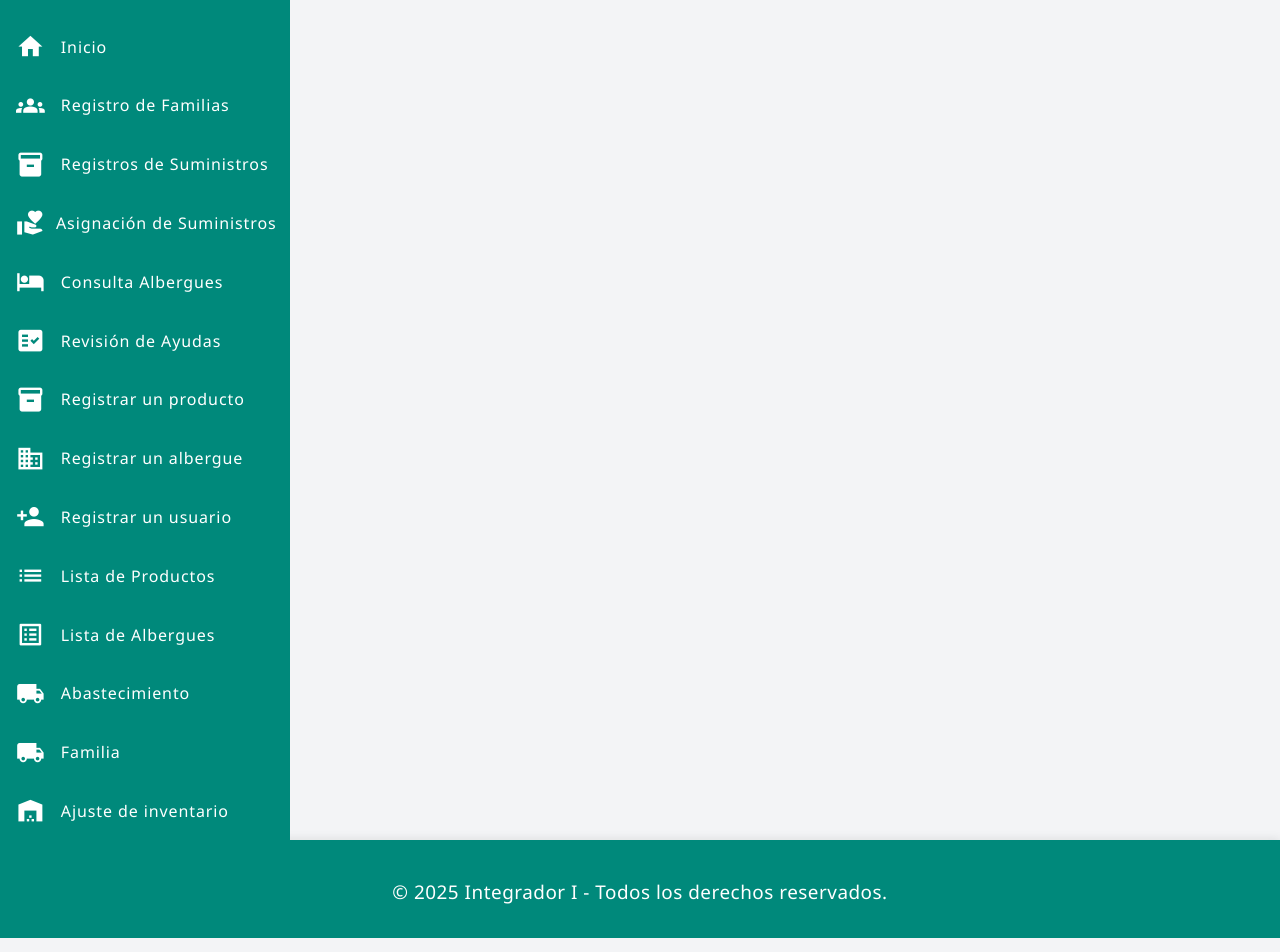
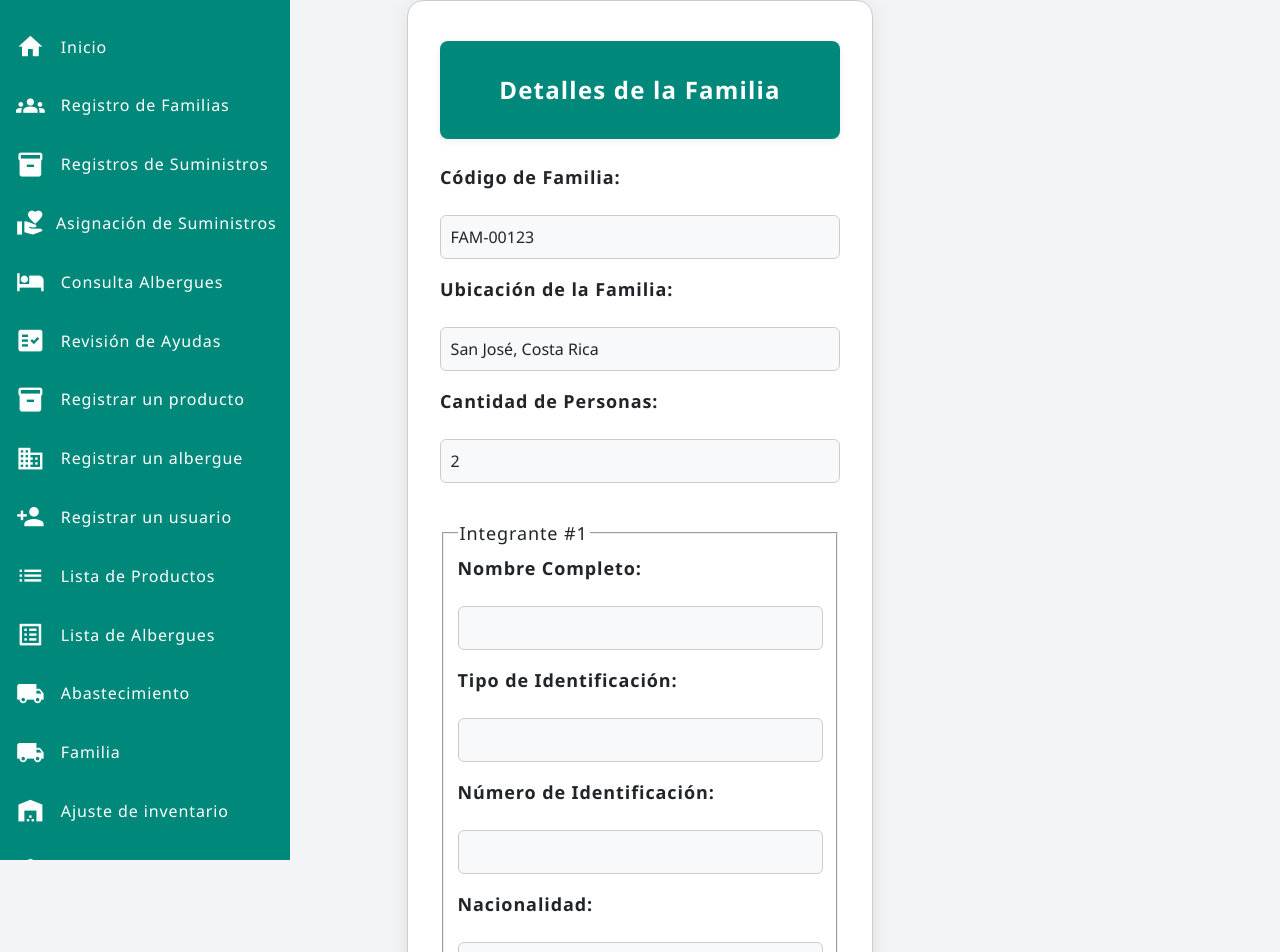
Before and after one commit to Derek-GB/IntegradorReact, a React (Vite) app: page /VistaFamilia.jsx in a window 1280 px wide. Shown: the top 952 px of the page. Built offline with nearby package versions, Linux system fonts and the light colour scheme.

Commit message:
creacion de como se veris consultar afamilias
se hizo un codigo de como  se veria el el form de consultar , todavia esta pendiente

```diff
--- a/src/App.jsx
+++ b/src/App.jsx
@@ -5,7 +5,7 @@ import Sidebar from './components/sidebar.jsx';
 import Login from './components/login.jsx';
 
 import Inicio from './components/Inicio.jsx';
-import PreFormulario from './components/PreFormulario.jsx';
+import PreFormulario from './components/preFormulario.jsx';
 import RegistroSuministros from './components/registroSuministros.jsx';
 import AsignacionRecursos from './components/AsignacionRecursos.jsx';
 import BusquedaAlbergue from './components/BusquedaAlbergue.jsx';
@@ -21,7 +21,7 @@ import RecuperarContrasena from './components/recuperarContrasena';
 import RestablecerContrasena from './components/restablecerContrasena';
 import FamiliaFormulario from './components/familiaFormulario.jsx';
 import FormularioIntegrantes from "./components/formularioIntegrantes";
-
+import VistaFamilia from './components/VistaFamilia.jsx';
 
 
 const App = () => {
@@ -60,6 +60,8 @@ const App = () => {
               <Route path="/ajusteInventario.jsx" element={<AjusteInventario />} />
               <Route path="/familiaFormulario.jsx" element={<FamiliaFormulario />} />
               <Route path="/formularioIntegrantes.jsx" element={<FormularioIntegrantes />} />
+              <Route path="/VistaFamilia.jsx" element={<VistaFamilia />} />
+
             </Routes>
           </div>
         </div>
--- /dev/null
+++ b/src/components/VistaFamilia.jsx
@@ -0,0 +1,94 @@
+import React from "react";
+import "../styles/ajusteInventario.css"; // Usa los mismos estilos
+
+export default function VistaFamilia() {
+  // Datos simulados (pueden venir luego de una API)
+  const datosFamilia = {
+    codigoFamilia: "FAM-00123",
+    ubicacion: "San José, Costa Rica",
+    integrantes: [
+      {
+        nombreCompleto: "",
+        tipoIdentificacion: "",
+        numeroIdentificacion: "",
+        nacionalidad: "",
+        parentesco: "",
+        genero: "",
+        sexo: "",
+        fechaNacimiento: "",
+        condicionesEspeciales: "",
+        caracteristicasPoblacionales: "",
+        contactoEmergencia: ""
+      },
+      {
+        nombreCompleto: "",
+        tipoIdentificacion: "",
+        numeroIdentificacion: "",
+        nacionalidad: "",
+        parentesco: "",
+        genero: "",
+        sexo: "",
+        fechaNacimiento: "",
+        condicionesEspeciales: "",
+        caracteristicasPoblacionales: "",
+        contactoEmergencia: ""
+      }
+    ]
+  };
+
+  return (
+    <div className="ajuste-inventario-fullscreen">
+      <div className="ajuste-inventario-form">
+        <h2>Detalles de la Familia</h2>
+
+        <label>Código de Familia:</label>
+        <input value={datosFamilia.codigoFamilia || ""} disabled />
+
+        <label>Ubicación de la Familia:</label>
+        <input value={datosFamilia.ubicacion || ""} disabled />
+
+        <label>Cantidad de Personas:</label>
+        <input value={datosFamilia.integrantes.length} disabled />
+
+        {datosFamilia.integrantes.map((persona, index) => (
+          <fieldset key={index} style={{ marginTop: "20px" }}>
+            <legend>Integrante #{index + 1}</legend>
+
+            <label>Nombre Completo:</label>
+            <input value={persona.nombreCompleto || ""} disabled />
+
+            <label>Tipo de Identificación:</label>
+            <input value={persona.tipoIdentificacion || ""} disabled />
+
+            <label>Número de Identificación:</label>
+            <input value={persona.numeroIdentificacion || ""} disabled />
+
+            <label>Nacionalidad:</label>
+            <input value={persona.nacionalidad || ""} disabled />
+
+            <label>Parentesco:</label>
+            <input value={persona.parentesco || ""} disabled />
+
+            <label>Género:</label>
+            <input value={persona.genero || ""} disabled />
+
+            <label>Sexo:</label>
+            <input value={persona.sexo || ""} disabled />
+
+            <label>Fecha de Nacimiento:</label>
+            <input value={persona.fechaNacimiento || ""} disabled />
+
+            <label>Condiciones Especiales:</label>
+            <input value={persona.condicionesEspeciales || ""} disabled />
+
+            <label>Características Poblacionales:</label>
+            <input value={persona.caracteristicasPoblacionales || ""} disabled />
+
+            <label>Contacto de Emergencia:</label>
+            <input value={persona.contactoEmergencia || ""} disabled />
+          </fieldset>
+        ))}
+      </div>
+    </div>
+  );
+}
--- a/src/components/sidebar.jsx
+++ b/src/components/sidebar.jsx
@@ -17,7 +17,8 @@ const Sidebar = () => {
     { href: "/listaAlbergue.jsx", icon: "list_alt", label: "Lista de Albergues" },
     { href: "/formularioAbarrotes.jsx", icon: "local_shipping", label: "Abastecimiento" },
     { href: "/familiaFormulario.jsx", icon: "local_shipping", label: "Familia" },
-    { href: "/ajusteInventario.jsx", icon: "warehouse", label: "Ajuste de inventario" }
+    { href: "/ajusteInventario.jsx", icon: "warehouse", label: "Ajuste de inventario" },
+    { href: "/VistaFamilia.jsx", icon: "warehouse", label: "Consultar familias" }
 
   ];
 
```
